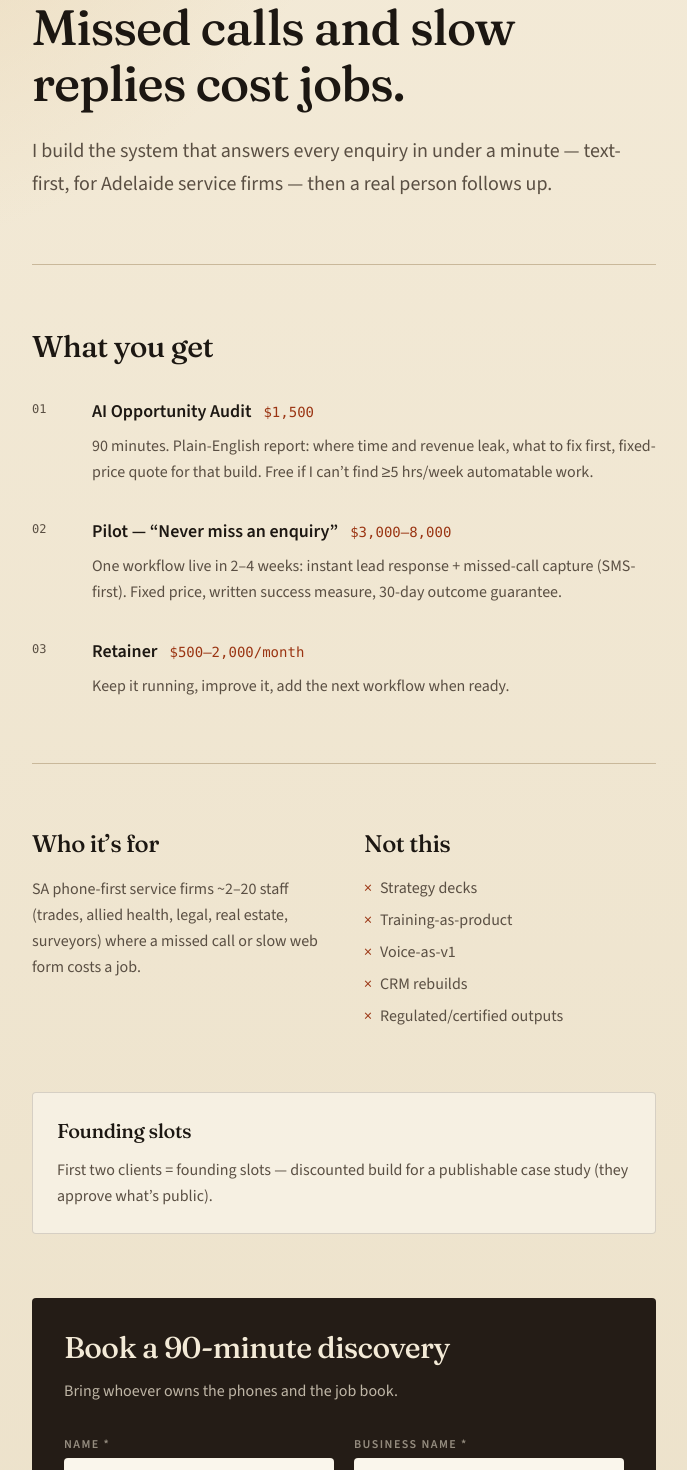
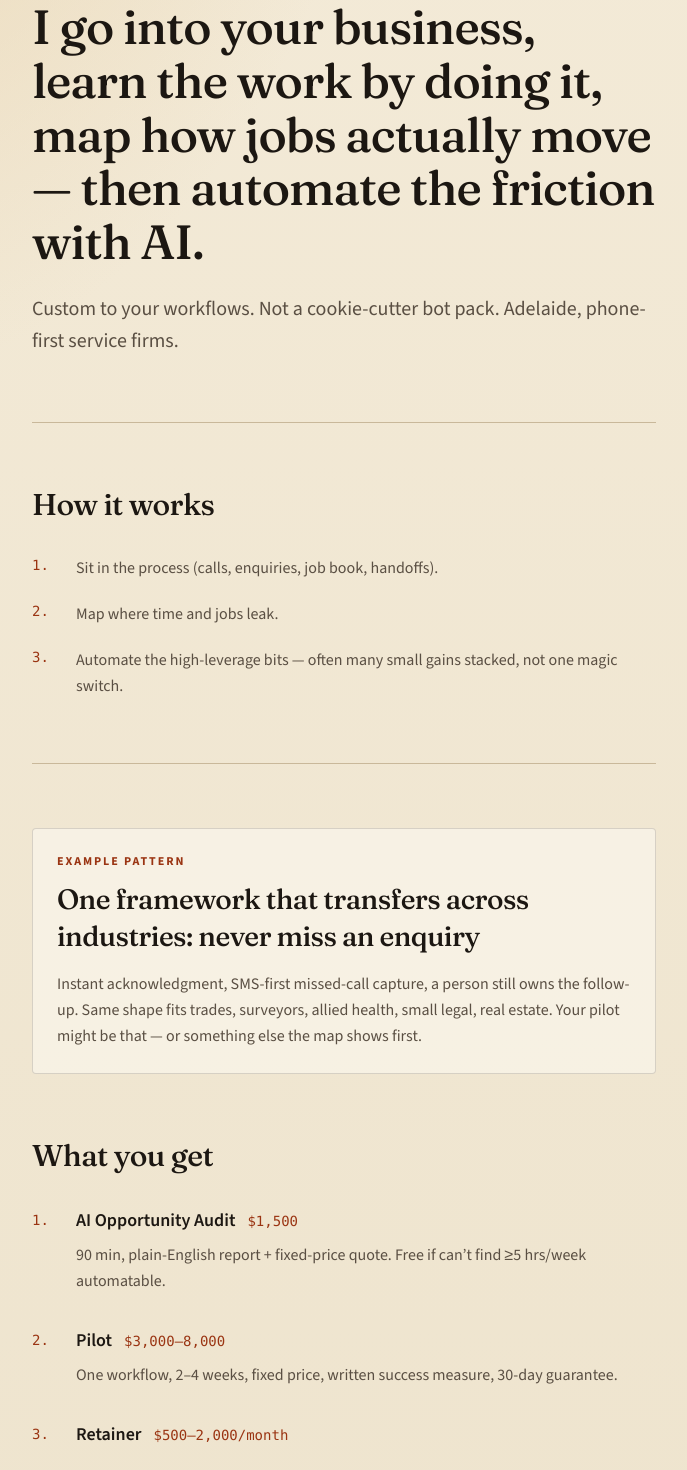
Before and after one commit to patomaley/graft-logic, a Next.js app: page / in a window 1280 px wide. Shown: the part 120-1590 px from the top of the page, without its empty margins (296-983 px from the left). Built offline with nearby package versions, Linux system fonts and the light colour scheme.

Commit message:
Rewrite homepage with locked Helm process-first copy

```diff
--- a/app/page.tsx
+++ b/app/page.tsx
@@ -1,23 +1,38 @@
 import { EnquiryForm } from "@/components/EnquiryForm";
 
-const tiers = [
+const howSteps = [
   {
-    n: "01",
+    n: "1",
+    body: "Sit in the process (calls, enquiries, job book, handoffs).",
+  },
+  {
+    n: "2",
+    body: "Map where time and jobs leak.",
+  },
+  {
+    n: "3",
+    body: "Automate the high-leverage bits — often many small gains stacked, not one magic switch.",
+  },
+] as const;
+
+const ladder = [
+  {
+    n: "1",
     title: "AI Opportunity Audit",
     price: "$1,500",
-    body: "90 minutes. Plain-English report: where time and revenue leak, what to fix first, fixed-price quote for that build. Free if I can’t find ≥5 hrs/week automatable work.",
+    body: "90 min, plain-English report + fixed-price quote. Free if can’t find ≥5 hrs/week automatable.",
   },
   {
-    n: "02",
-    title: "Pilot — “Never miss an enquiry”",
+    n: "2",
+    title: "Pilot",
     price: "$3,000–8,000",
-    body: "One workflow live in 2–4 weeks: instant lead response + missed-call capture (SMS-first). Fixed price, written success measure, 30-day outcome guarantee.",
+    body: "One workflow, 2–4 weeks, fixed price, written success measure, 30-day guarantee.",
   },
   {
-    n: "03",
+    n: "3",
     title: "Retainer",
     price: "$500–2,000/month",
-    body: "Keep it running, improve it, add the next workflow when ready.",
+    body: "",
   },
 ] as const;
 
@@ -34,7 +49,7 @@ export default function Home() {
     <div className="mx-auto max-w-[42rem] px-5 pb-16 pt-10 sm:px-6 sm:pt-14">
       <header className="mb-12 flex items-baseline justify-between gap-4">
         <p className="text-xs font-bold uppercase tracking-[0.2em] text-[var(--ink-soft)]">
-          Adelaide · AUD
+          Adelaide · AUD · Patrick
         </p>
         <a
           href="#enquire"
@@ -45,36 +60,81 @@ export default function Home() {
       </header>
 
       <main className="space-y-14 sm:space-y-16">
-        {/* HERO — locked Outbox copy */}
+        {/* HERO — locked */}
         <section aria-labelledby="hero-h">
           <h1
             id="hero-h"
-            className="display text-[2.35rem] leading-[1.12] text-[var(--ink)] sm:text-[3.1rem]"
+            className="display text-[2.25rem] leading-[1.12] text-[var(--ink)] sm:text-[3rem]"
           >
-            Missed calls and slow replies cost jobs.
+            I go into your business, learn the work by doing it, map how jobs
+            actually move — then automate the friction with AI.
           </h1>
           <p className="mt-6 text-lg leading-relaxed text-[var(--ink-soft)] sm:text-xl">
-            I build the system that answers every enquiry in under a minute —
-            text-first, for Adelaide service firms — then a real person follows
-            up.
+            Custom to your workflows. Not a cookie-cutter bot pack. Adelaide,
+            phone-first service firms.
           </p>
         </section>
 
         <div className="rule" />
 
-        {/* TIERS */}
-        <section aria-labelledby="tiers-h">
+        {/* HOW IT WORKS — locked */}
+        <section aria-labelledby="how-h">
           <h2
-            id="tiers-h"
+            id="how-h"
+            className="display text-2xl text-[var(--ink)] sm:text-3xl"
+          >
+            How it works
+          </h2>
+          <ol className="mt-8 space-y-5">
+            {howSteps.map((s) => (
+              <li key={s.n} className="grid grid-cols-[2rem_1fr] gap-3">
+                <span className="font-mono text-sm text-[var(--rust)]">
+                  {s.n}.
+                </span>
+                <p className="leading-relaxed text-[var(--ink-soft)]">{s.body}</p>
+              </li>
+            ))}
+          </ol>
+        </section>
+
+        <div className="rule" />
+
+        {/* EXAMPLE PATTERN — locked */}
+        <section
+          className="rounded-sm border border-[var(--ink)]/15 bg-[var(--cream)]/70 p-6"
+          aria-labelledby="example-h"
+        >
+          <p className="text-xs font-bold uppercase tracking-[0.16em] text-[var(--rust)]">
+            Example pattern
+          </p>
+          <h2
+            id="example-h"
+            className="display mt-3 text-2xl text-[var(--ink)] sm:text-[1.75rem]"
+          >
+            One framework that transfers across industries: never miss an
+            enquiry
+          </h2>
+          <p className="mt-4 leading-relaxed text-[var(--ink-soft)]">
+            Instant acknowledgment, SMS-first missed-call capture, a person
+            still owns the follow-up. Same shape fits trades, surveyors, allied
+            health, small legal, real estate. Your pilot might be that — or
+            something else the map shows first.
+          </p>
+        </section>
+
+        {/* WHAT YOU GET — locked */}
+        <section aria-labelledby="get-h">
+          <h2
+            id="get-h"
             className="display text-2xl text-[var(--ink)] sm:text-3xl"
           >
             What you get
           </h2>
           <ul className="mt-8 space-y-8">
-            {tiers.map((t) => (
-              <li key={t.n} className="grid grid-cols-[3rem_1fr] gap-3">
-                <span className="pt-1 font-mono text-xs text-[var(--ink-soft)]">
-                  {t.n}
+            {ladder.map((t) => (
+              <li key={t.n} className="grid grid-cols-[2rem_1fr] gap-3">
+                <span className="pt-1 font-mono text-sm text-[var(--rust)]">
+                  {t.n}.
                 </span>
                 <div>
                   <div className="flex flex-wrap items-baseline gap-x-3 gap-y-1">
@@ -85,9 +145,11 @@ export default function Home() {
                       {t.price}
                     </span>
                   </div>
-                  <p className="mt-2 leading-relaxed text-[var(--ink-soft)]">
-                    {t.body}
-                  </p>
+                  {t.body ? (
+                    <p className="mt-2 leading-relaxed text-[var(--ink-soft)]">
+                      {t.body}
+                    </p>
+                  ) : null}
                 </div>
               </li>
             ))}
@@ -96,14 +158,12 @@ export default function Home() {
 
         <div className="rule" />
 
-        {/* WHO + NOT THIS */}
+        {/* WHO + NOT THIS — locked */}
         <section className="grid gap-10 sm:grid-cols-2" aria-label="Fit">
           <div>
-            <h2 className="display text-2xl text-[var(--ink)]">Who it’s for</h2>
+            <h2 className="display text-2xl text-[var(--ink)]">Who</h2>
             <p className="mt-4 leading-relaxed text-[var(--ink-soft)]">
-              SA phone-first service firms ~2–20 staff (trades, allied health,
-              legal, real estate, surveyors) where a missed call or slow web
-              form costs a job.
+              SA phone-first service firms ~2–20 staff.
             </p>
           </div>
           <div>
@@ -121,7 +181,7 @@ export default function Home() {
           </div>
         </section>
 
-        {/* FOUNDER */}
+        {/* FOUNDER — locked */}
         <section
           className="rounded-sm border border-[var(--ink)]/15 bg-[var(--cream)]/70 p-6"
           aria-labelledby="founding-h"
@@ -130,22 +190,22 @@ export default function Home() {
             Founding slots
           </h2>
           <p className="mt-3 leading-relaxed text-[var(--ink-soft)]">
-            First two clients = founding slots — discounted build for a
-            publishable case study (they approve what’s public).
+            First two = founding slots — discounted build for publishable case
+            study (they approve).
           </p>
         </section>
 
-        {/* CTA FORM */}
+        {/* CTA FORM — locked */}
         <section
           id="enquire"
           className="rounded-sm bg-[var(--band)] p-6 text-[var(--paper)] sm:p-8"
           aria-labelledby="enquire-h"
         >
           <h2 id="enquire-h" className="display text-3xl text-[var(--paper)]">
-            Book a 90-minute discovery
+            Book a discovery
           </h2>
-          <p className="mt-3 max-w-md leading-relaxed text-[var(--paper)]/75">
-            Bring whoever owns the phones and the job book.
+          <p className="mt-3 max-w-md text-sm leading-relaxed text-[var(--paper)]/70">
+            Name · Business · Email · Phone · Comment (optional)
           </p>
           <div className="mt-8 [&_label_span]:text-[var(--paper)]/55 [&_input]:border-[var(--paper)]/20 [&_input]:bg-[var(--cream)] [&_input]:text-[var(--ink)] [&_textarea]:border-[var(--paper)]/20 [&_textarea]:bg-[var(--cream)] [&_textarea]:text-[var(--ink)] [&_button]:bg-[var(--rust)] [&_button]:text-[var(--paper)] [&_button:hover]:bg-[#b45309] [&_[role=status]]:border-[var(--paper)]/20 [&_[role=status]]:bg-[var(--cream)] [&_[role=status]_p]:text-[var(--ink)] [&_[role=alert]]:text-[#fecaca]">
             <EnquiryForm />
```
